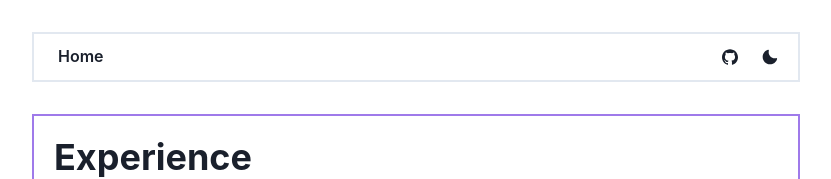
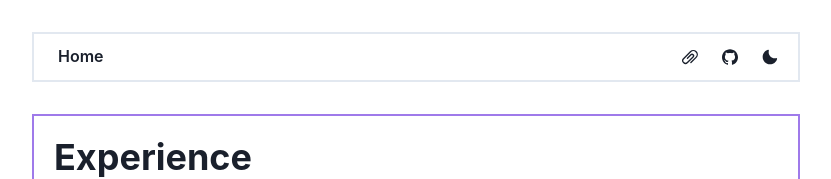
Before and after one commit to NeoTheSecond/portfolio, a Next.js app: page /experience in a window 1280 px wide. Shown: the top 179 px of the page, without its empty margins (224-1055 px from the left). Built offline with nearby package versions, Linux system fonts and the light colour scheme.

Commit message:
added resume and fix git profile link

```diff
--- a/components/Header.tsx
+++ b/components/Header.tsx
@@ -2,7 +2,7 @@ import { Box, Heading, Link, Spacer } from "@chakra-ui/layout";
 import { Center, useColorModeValue, useColorMode } from "@chakra-ui/react";
 import { Button, IconButton } from "@chakra-ui/button";
 import { CgDarkMode } from "react-icons/cg"
-import { SunIcon, MoonIcon } from '@chakra-ui/icons'
+import { SunIcon, MoonIcon, AttachmentIcon } from '@chakra-ui/icons'
 import { AiFillGithub } from "react-icons/ai"
 import { SiGithub } from "react-icons/si"
 import NextLink from 'next/link'
@@ -14,12 +14,16 @@ export default function Header() {
     return (
         <Box borderColor={bg} borderWidth={2} h="50px" mt={8} mb={8}>
             <Center h="100%" px={2}>
+
                 <NextLink href="/">
                     <Button variant="ghost">Home</Button>
                 </NextLink>
                 <Spacer />
-                <Link href="https://github.com/NeoTheSecond/portfolio" isExternal>
-                    <IconButton _focus={{ outline: "none" }} variant="ghost" aria-label="Github Repo button" icon={<SiGithub />} />
+                <a href="/files/man-pham-resume.pdf" >
+                    <IconButton _focus={{ outline: "none" }} variant="ghost" aria-label="My resume" icon={<AttachmentIcon />} />
+                </a>
+                <Link href="https://github.com/NeoTheSecond" isExternal>
+                    <IconButton _focus={{ outline: "none" }} variant="ghost" aria-label="Github Profile" icon={<SiGithub />} />
                 </Link>
                 <IconButton _focus={{ outline: "none" }} variant="ghost" aria-label="Toggle light/dark mode button" onClick={toggleColorMode} icon={isLight ? <MoonIcon /> : <SunIcon />} />
             </Center>
```
Also changed, not shown: 1 other file (tests, documents, lock files or other folders).
